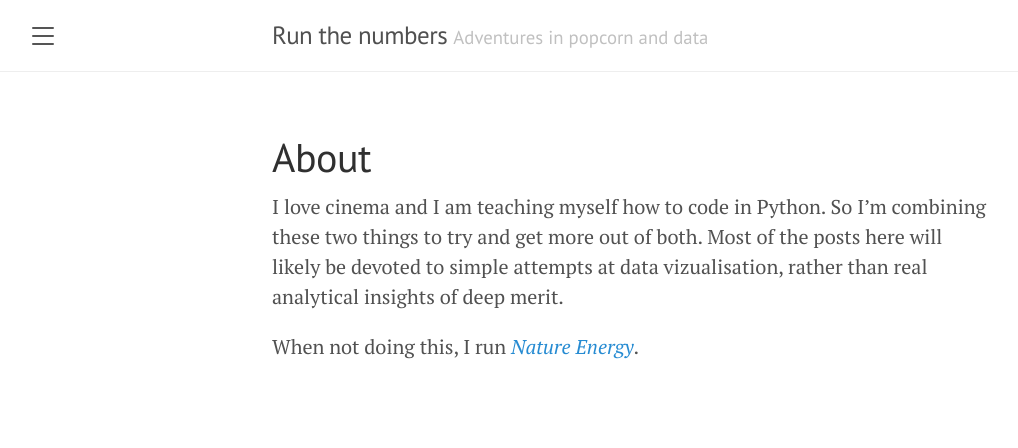
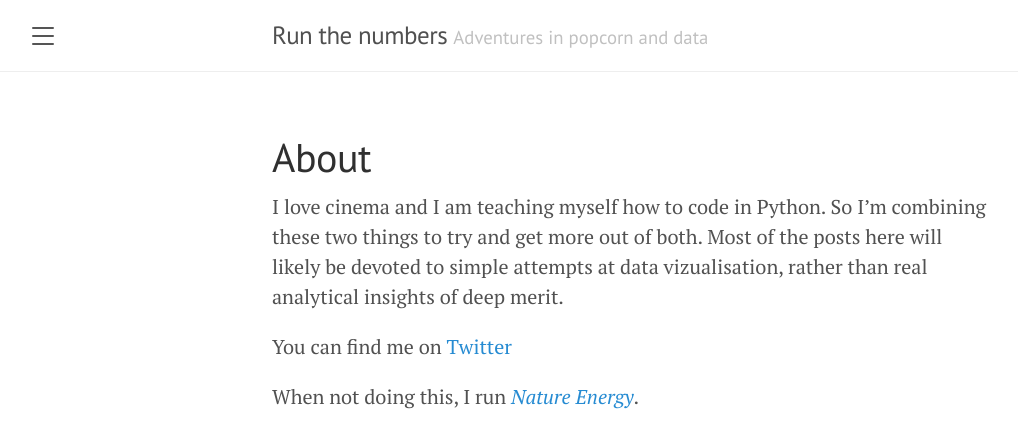
Before and after one commit to nsdean/hello-world, a Jekyll site: the page built from about.md, in a window 1280 px wide. Shown: the top 448 px of the page, without its empty margins (8-1026 px from the left). Built offline with Jekyll 4.4.1, drawn with Linux system fonts in a browser that asks for light colours.

Commit message:
Update about.md

```diff
--- a/about.md
+++ b/about.md
@@ -8,4 +8,6 @@ these two things to try and get more out of both. Most of the posts here will
 likely be devoted to simple attempts at data vizualisation, rather than real
 analytical insights of deep merit.
 
-When not doing this, I run <a href="www.nature.com/natureenergy"><i>Nature Energy</i></a>.
+You can find me on [Twitter](https://twitter.com/ns_dean)
+
+When not doing this, I run [*Nature Energy*](https://www.nature.com/natureenergy).
```
